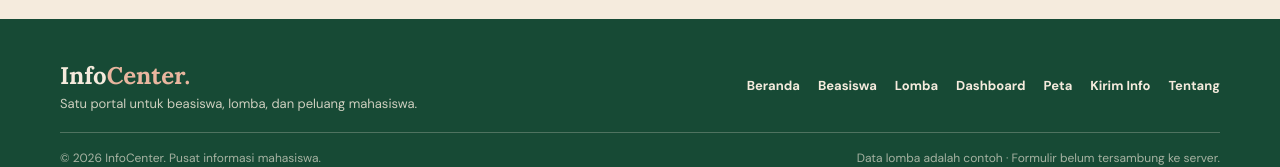
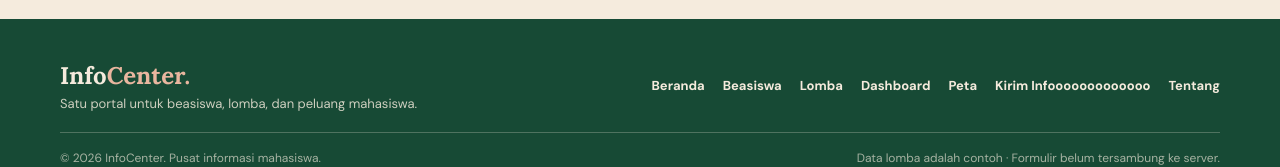
Before and after one commit to saljoe-id/UTS-Info-Beasiswa, a plain HTML site: page dashboard.html in a window 1280 px wide. Shown: the part 2188-2355 px from the top of the page. Drawn offline with nearby package versions, Linux system fonts and the light colour scheme.

Commit message:
ini percobaan

```diff
--- a/dashboard.html
+++ b/dashboard.html
@@ -209,7 +209,7 @@
             <a href="lomba.html">Lomba</a>
             <a href="dashboard.html">Dashboard</a>
             <a href="peta.html">Peta</a>
-            <a href="kirim-info.html">Kirim Info</a>
+            <a href="kirim-info.html">Kirim Infooooooooooooo</a>
             <a href="tentang.html">Tentang</a>
           </nav>
         </div>
```
